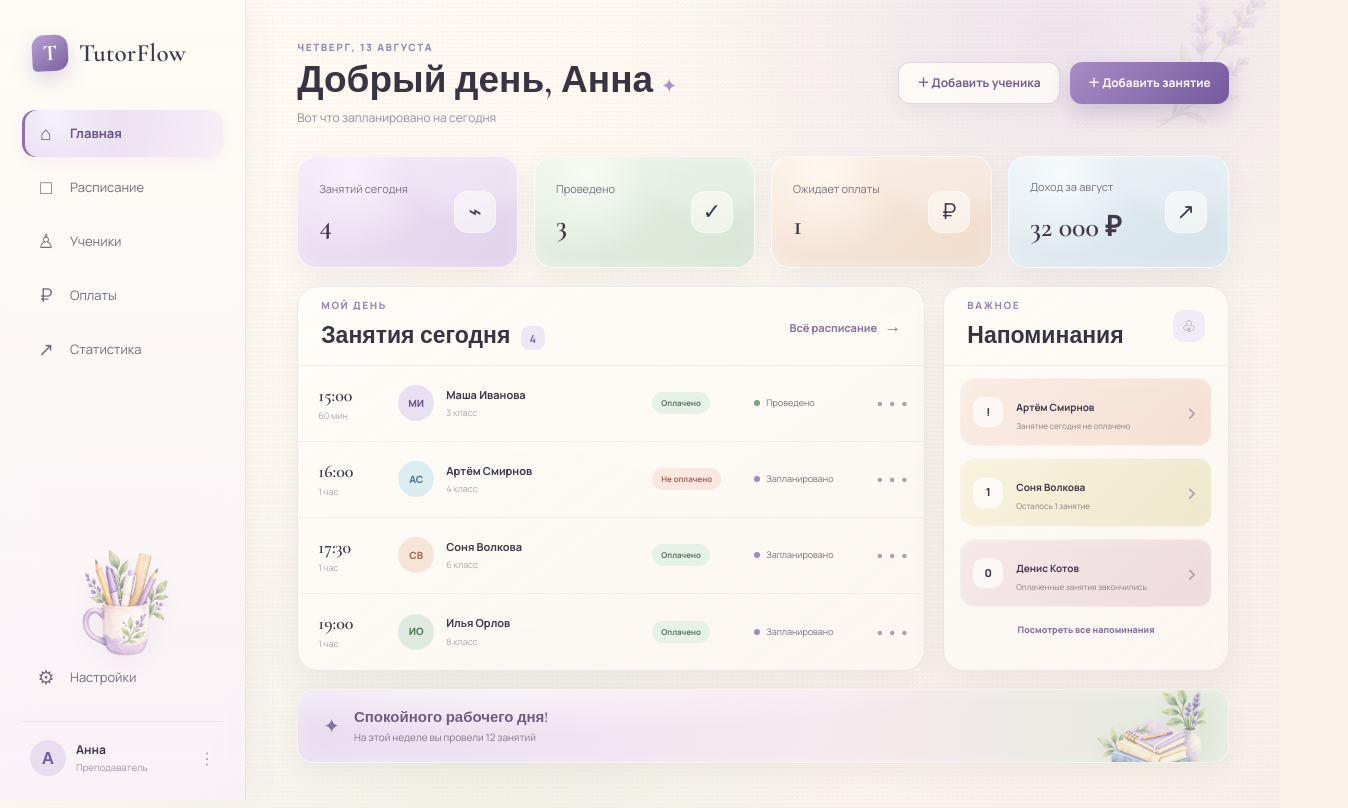
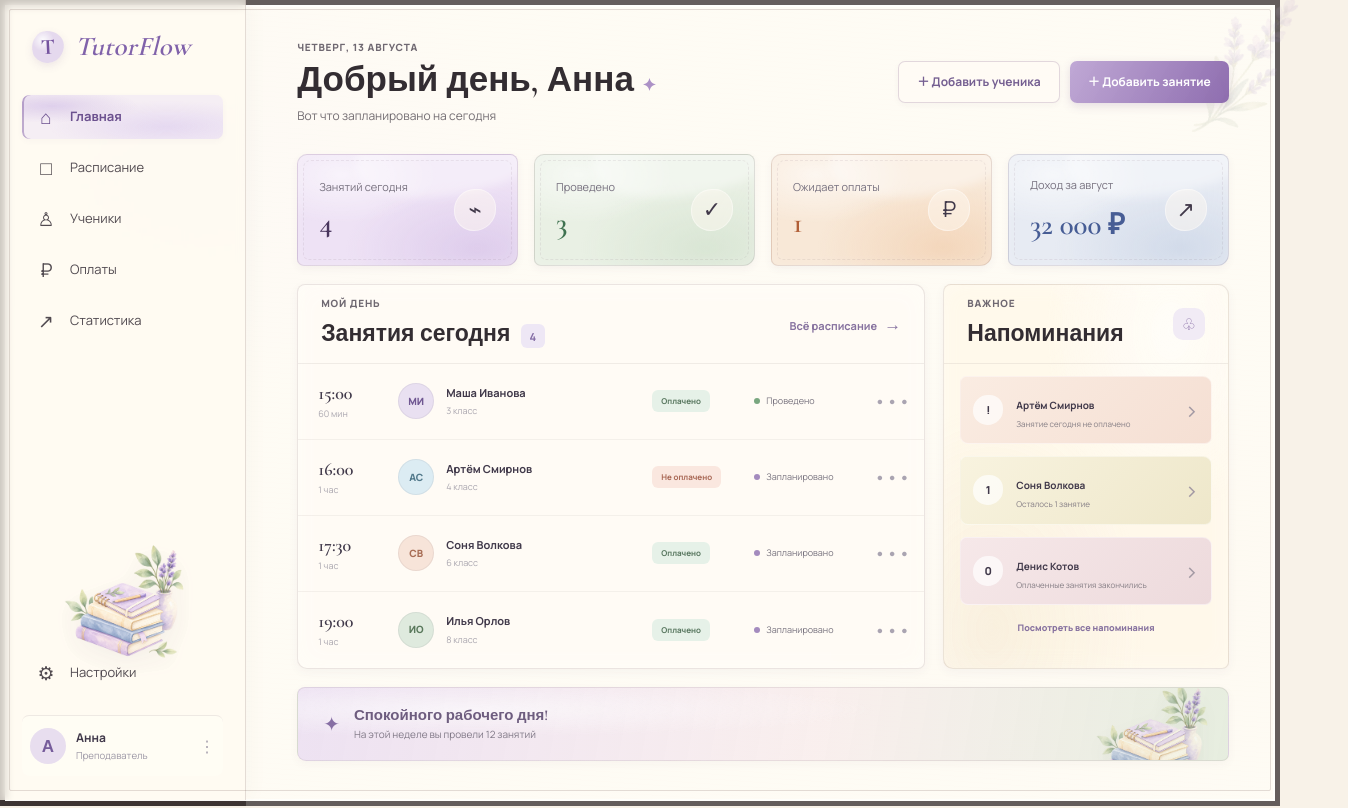
Before and after one commit to mefistofelanna-ui/tutorflow, a Next.js app: page / in a window 1280 px wide. Shown: the whole page, 1348 px wide, since content can reach past the window. Built offline with nearby package versions, Linux system fonts and the light colour scheme.

Commit message:
Match watercolor target reference

```diff
--- a/app/globals.css
+++ b/app/globals.css
@@ -186,3 +186,138 @@ body {
   .week-books{display:none}
 }
 @media(prefers-reduced-motion:reduce){*{scroll-behavior:auto!important;transition:none!important}}
+
+/* Closer match to the supplied target artwork */
+.app-shell {
+  background:
+    linear-gradient(rgba(255,252,245,.78),rgba(255,252,245,.78)),
+    radial-gradient(ellipse at 16% 22%,rgba(231,219,239,.42),transparent 24%),
+    radial-gradient(ellipse at 90% 74%,rgba(236,221,195,.32),transparent 26%),
+    #fbf5e9;
+  box-shadow:inset 0 0 0 5px #3d3534,inset 0 0 0 7px rgba(255,255,255,.72);
+}
+.app-shell::before {
+  content:"";
+  position:fixed;
+  inset:9px;
+  z-index:30;
+  border:1px solid rgba(99,75,70,.18);
+  border-radius:2px;
+  pointer-events:none;
+}
+.app-shell::after {
+  opacity:.2;
+  background-image:
+    repeating-linear-gradient(4deg,rgba(100,72,54,.025) 0,rgba(100,72,54,.025) 1px,transparent 1px,transparent 5px),
+    radial-gradient(rgba(98,74,56,.2) .42px,transparent .62px);
+  background-size:auto,6px 6px;
+}
+.sidebar {
+  width:246px;
+  padding-top:30px;
+  background:rgba(255,251,242,.72);
+  border-right:1px solid rgba(90,67,70,.16);
+  box-shadow:5px 0 18px rgba(78,61,67,.035);
+  backdrop-filter:blur(4px);
+}
+.content { background:rgba(255,252,247,.2); }
+.brand {
+  color:#8062aa;
+  font-style:italic;
+  font-size:27px;
+  padding-bottom:32px;
+}
+.brand-mark {
+  width:32px;
+  height:32px;
+  border-radius:46% 54% 52% 48% / 55% 45% 55% 45%;
+  color:#75549f;
+  background:radial-gradient(circle at 35% 28%,rgba(255,255,255,.9),transparent 35%),rgba(221,207,236,.76);
+  box-shadow:0 3px 9px rgba(112,79,145,.12);
+}
+.nav-item { height:44px; border-radius:7px; color:#514a50; }
+.nav-item.active {
+  background:
+    radial-gradient(ellipse at 15% 25%,rgba(196,172,224,.46),transparent 36%),
+    radial-gradient(ellipse at 72% 72%,rgba(225,211,239,.78),transparent 58%),
+    rgba(239,229,246,.62);
+  box-shadow:inset 2px 0 rgba(119,83,154,.43),0 2px 6px rgba(106,76,130,.04);
+}
+.sidebar-illustration {
+  width:132px;
+  height:126px;
+  margin-bottom:-13px;
+  opacity:.82;
+}
+.profile { background:rgba(255,252,247,.46); border-radius:7px; padding:12px 8px; border-top:1px solid rgba(116,91,107,.12); }
+.corner-lavender { top:-48px; right:-40px; width:170px; height:220px; opacity:.12; }
+.eyebrow,.section-kicker { color:#6f6871; letter-spacing:.8px; }
+h1,h2 { color:#332d32; }
+h1 { font-size:35px; font-weight:600; }
+.subtitle { color:#746e73; }
+.header-actions button { border-radius:7px; }
+.secondary { background:rgba(255,251,245,.68); border-color:rgba(109,77,124,.2); box-shadow:0 2px 6px rgba(70,51,76,.04); }
+.primary { background:linear-gradient(120deg,rgba(185,159,210,.9),rgba(135,100,170,.94)); box-shadow:0 3px 10px rgba(105,73,139,.17); }
+.stat-card {
+  min-height:112px;
+  border-radius:10px 8px 12px 7px;
+  border:1px solid rgba(112,87,100,.15);
+  box-shadow:0 3px 9px rgba(87,68,93,.05),inset 0 0 15px rgba(255,255,255,.2);
+}
+.stat-card::before {
+  width:92%;
+  height:80%;
+  top:-44%;
+  right:-18%;
+  border-radius:45% 55% 48% 52%;
+  filter:blur(4px);
+  background:rgba(255,255,255,.38);
+}
+.stat-card::after {
+  content:"";
+  position:absolute;
+  inset:5px;
+  border:1px dashed rgba(96,72,91,.09);
+  border-radius:8px 7px 10px 6px;
+  pointer-events:none;
+}
+.lavender{background:radial-gradient(ellipse at 20% 18%,rgba(255,255,255,.6),transparent 38%),radial-gradient(ellipse at 82% 85%,rgba(192,165,219,.34),transparent 52%),#eee2f5}
+.sage{background:radial-gradient(ellipse at 20% 18%,rgba(255,255,255,.6),transparent 38%),radial-gradient(ellipse at 78% 84%,rgba(173,201,169,.26),transparent 52%),#e9f0e4}
+.peach{background:radial-gradient(ellipse at 20% 18%,rgba(255,255,255,.63),transparent 38%),radial-gradient(ellipse at 78% 84%,rgba(233,175,125,.3),transparent 52%),#f8e8d7}
+.blue{background:radial-gradient(ellipse at 20% 18%,rgba(255,255,255,.62),transparent 38%),radial-gradient(ellipse at 78% 84%,rgba(157,178,210,.28),transparent 52%),#e7ebf3}
+.stat-card strong { color:#49355d; font-size:29px; }
+.sage strong { color:#3f7250; }.peach strong { color:#b15f37; }.blue strong { color:#475d95; }
+.stat-icon { border-radius:50% 44% 52% 47%; background:rgba(255,250,242,.5); }
+.panel {
+  border-radius:8px 11px 7px 10px;
+  border:1px solid rgba(105,80,88,.13);
+  background:rgba(255,252,246,.58);
+  box-shadow:0 3px 11px rgba(76,57,85,.045),inset 0 0 25px rgba(255,255,255,.22);
+  backdrop-filter:blur(3px);
+}
+.panel-heading { border-bottom:1px solid rgba(112,87,94,.1); }
+.lesson { border-bottom:1px solid rgba(112,87,94,.08); }
+.student-avatar { border:1px solid rgba(85,66,82,.08); }
+.badge,.count { border-radius:6px; }
+.reminders {
+  position:relative;
+  background:
+    radial-gradient(ellipse at 80% 12%,rgba(255,255,255,.65),transparent 39%),
+    radial-gradient(ellipse at 17% 90%,rgba(226,205,174,.2),transparent 46%),
+    rgba(255,247,230,.64);
+}
+.reminder { border-radius:6px 9px 7px 8px; box-shadow:none; }
+.reminder-icon { border-radius:50% 44% 51% 47%; }
+.week-note {
+  border-radius:8px 10px 7px 9px;
+  background:radial-gradient(ellipse at 18% 30%,rgba(255,255,255,.56),transparent 38%),linear-gradient(100deg,rgba(231,217,241,.74),rgba(246,232,234,.65) 56%,rgba(221,232,215,.72));
+  box-shadow:0 3px 10px rgba(85,64,93,.045);
+  border-color:rgba(109,84,100,.12);
+}
+.week-books { opacity:.64; }
+@media(max-width:760px){
+  .app-shell{box-shadow:inset 0 0 0 3px #3d3534,inset 0 0 0 5px rgba(255,255,255,.72)}
+  .app-shell::before{inset:6px}
+  .content{padding-top:28px}
+  .corner-lavender{opacity:.08}
+}
--- a/app/page.tsx
+++ b/app/page.tsx
@@ -45,7 +45,7 @@ export default function Home() {
           ))}
         </nav>
         <div className="sidebar-bottom">
-          <img className="sidebar-illustration" src="/watercolor-pencils.png" alt="" aria-hidden="true" />
+          <img className="sidebar-illustration" src="/watercolor-books.png" alt="" aria-hidden="true" />
           <button className="nav-item" onClick={() => notify("Настройки будут добавлены позже")}><span className="nav-icon">⚙</span>Настройки</button>
           <div className="profile"><div className="avatar">А</div><div><b>Анна</b><small>Преподаватель</small></div><span>⋮</span></div>
         </div>
```
